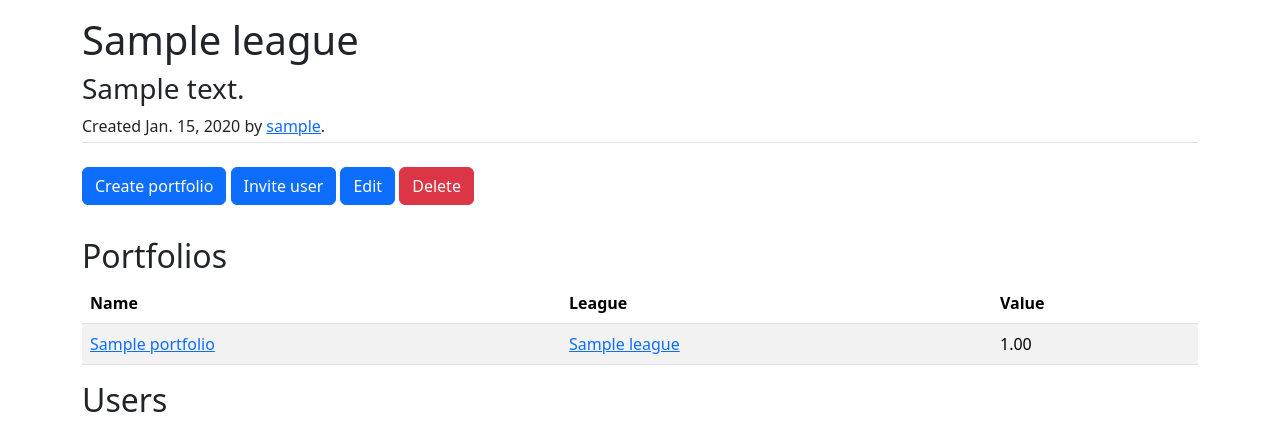
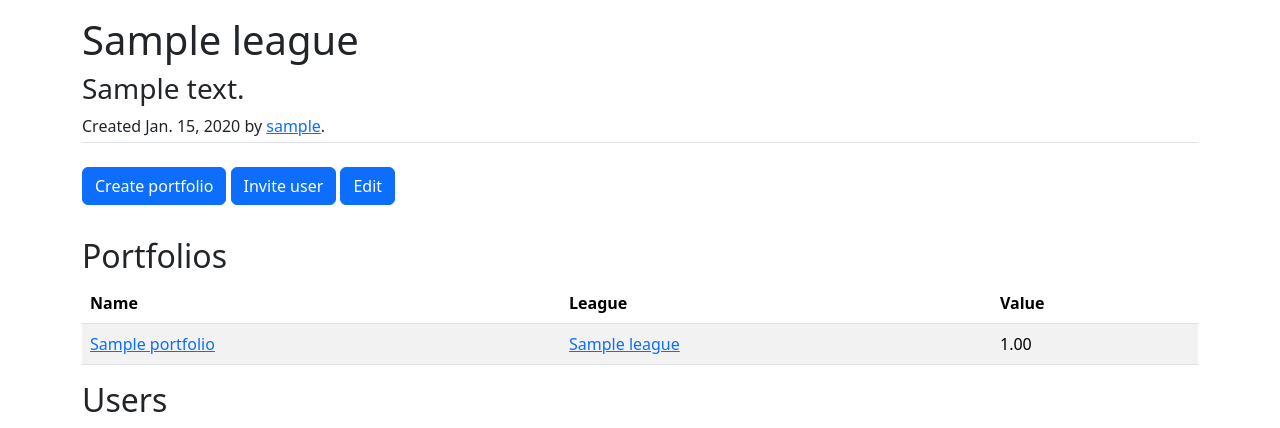
Before and after one commit to brianbianchi/portfolio, a Django app: page /league/1/ in a window 1280 px wide. Shown: the part 73-501 px from the top of the page. Run offline with Django 4.2, Linux system fonts and the light colour scheme; a user stored in the database is signed in; tables that the repository leaves empty hold one stand-in row (values such as "Sample post").

Commit message:
perms league

```diff
--- a/portfolio/urls.py
+++ b/portfolio/urls.py
@@ -23,6 +23,5 @@ urlpatterns = [
     path("leagues/", league.view_leagues, name="view_leagues"),
     path("create_league/", league.create_league, name="create_league"),
     path("edit_league/<int:id>/", league.edit_league, name="edit_league"),
-    path("delete_league/<int:id>/", league.delete_league, name="delete_league"),
     path("invite/<int:league_id>/", league_user.invite, name="invite"),
 ]
--- a/portfolio/views/league.py
+++ b/portfolio/views/league.py
@@ -19,10 +19,12 @@ def view_league(request, id):
         users = User.objects.filter(id__in=league_users).order_by("username")
         users_page = request.GET.get("users-page") or 1
         users_paged = paginate(users, users_page)
+        has_access = request.user in users
         context = {
             "league": league,
             "portfolios": portfolios_paged,
             "users": users_paged,
+            "has_access": has_access,
         }
         return render(request, "league/league.html", context)
     except:
@@ -66,12 +68,3 @@ def edit_league(request, id):
             return redirect(f"/league/{league.id}")
     form = LeagueForm(instance=league)
     return render(request, "league/edit_league.html", {"form": form})
-
-
-@login_required(login_url="/login")
-def delete_league(request, id):
-    league = League.objects.get(id=id)
-    if request.user != league.author:
-        return HttpResponseForbidden
-    league.delete()
-    return redirect(f"/user/{request.user.username}")
--- a/templates/league/league.html
+++ b/templates/league/league.html
@@ -12,16 +12,17 @@
     </p>
 </div>
 
+{% if has_access %}
 <a href="{% url 'create_portfolio' league_id=league.id %}" class="btn btn-primary my-3" role="button">
     Create portfolio
 </a>
-
-{% if user == league.author %}
 <a href="{% url 'invite' league_id=league.id %}" class="btn btn-primary my-3" role="button">
     Invite user
 </a>
+{% endif %}
+
+{% if user == league.author %}
 <a href="{% url 'edit_league' id=league.id %}" class="btn btn-primary my-3" role="button">Edit</a>
-<a href="{% url 'delete_league' id=league.id %}" class="btn btn-danger my-3" role="button">Delete</a>
 {% endif %}
 
 {% include '../components/portfolios_list.html' with portfolios=portfolios %}
```
